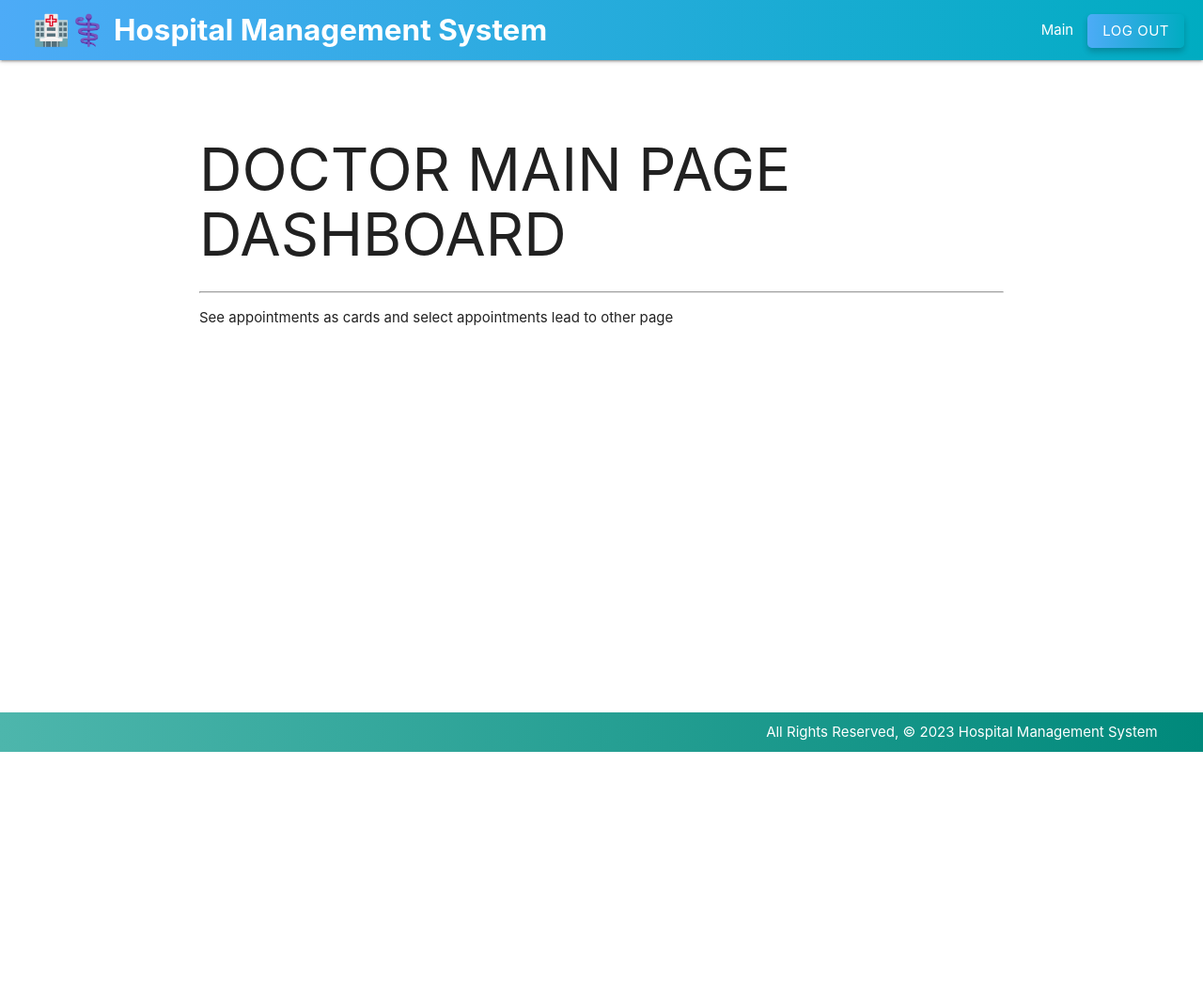
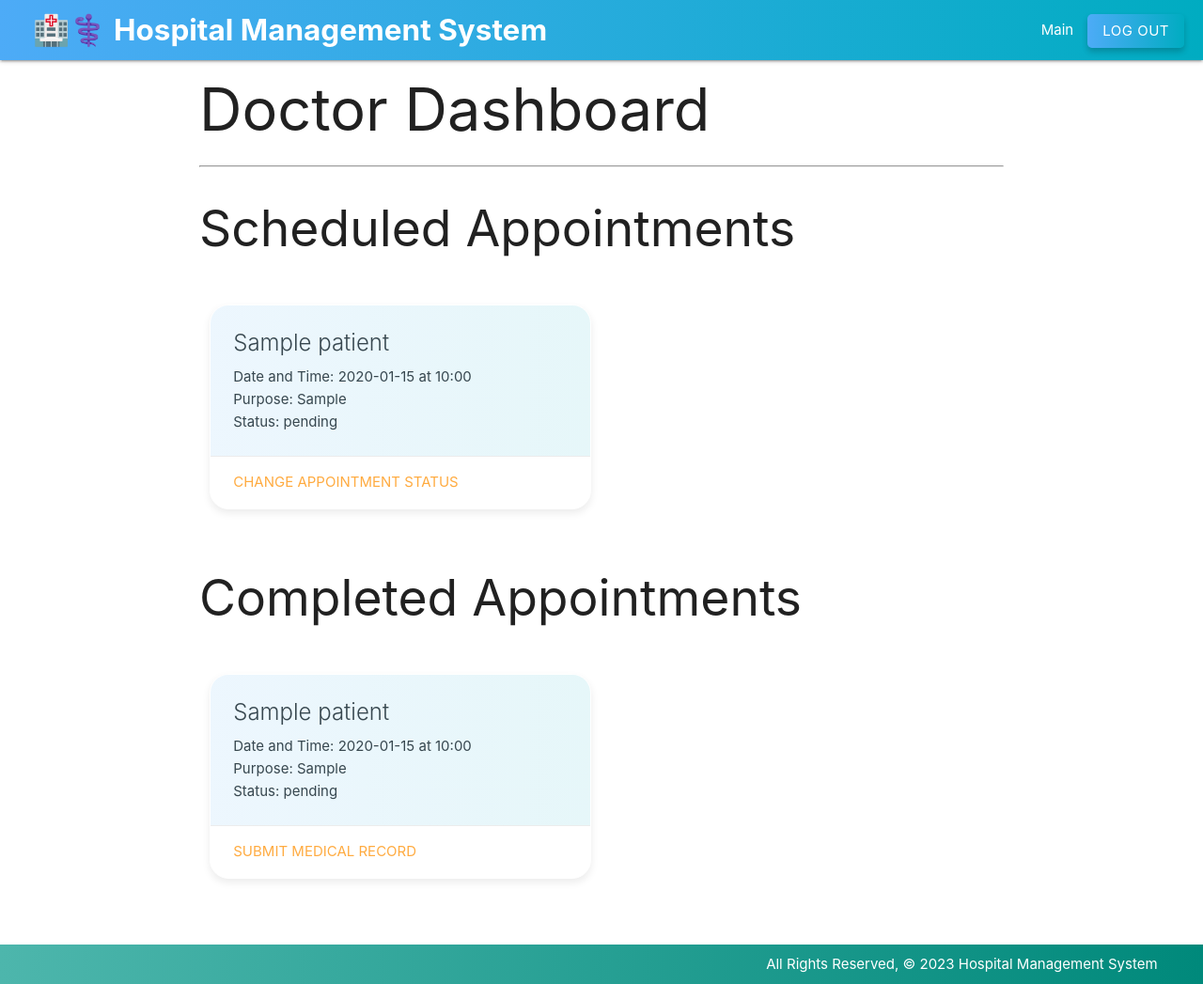
Before and after one commit to PyConqueror/Hospital-Management-System, a Django app: template main_app/templates/doctor/index.html in a window 1280 px wide. Shown: the whole page at 94% size. Before the commit the page ends 800 px from the top, so only its background shows below. Run offline with Django 5.2, Linux system fonts and the light colour scheme; the template is opened without the code that fills it: values that come from a table or form of the project are taken from there, others are empty; tables that the repository leaves empty hold one stand-in row (values such as "Sample post").

Commit message:
add new forms to update appointment status and add medical record

```diff
--- a/main_app/templates/doctor/index.html
+++ b/main_app/templates/doctor/index.html
@@ -1,11 +1,53 @@
 {% extends 'doctor/base.html' %}
 {% block content %}
 
-<h1>DOCTOR MAIN PAGE DASHBOARD</h1>
+<h1>Doctor Dashboard</h1>
 <hr>
 
-<p>See appointments as cards and select appointments lead to other page</p>
-<p></p>
+<div class="row">
+  <h2>Scheduled Appointments</h2>
+  {% for appointment in scheduled_appointments %}
+    <div class="col s12 m6">
+      <div class="card">
+        <div class="card-content">
+          <span class="card-title">{{ appointment.patient.name}}</span>
+          {% if appointment.date and appointment.time %}
+            <p>Date and Time: {{ appointment.date|date:"Y-m-d" }} at {{ appointment.time|time:"H:i" }}</p>
+          {% endif %}
+          <p>Purpose: {{ appointment.purpose }}</p>
+          <p>Status: {{ appointment.status }}</p>
+        </div>
+        <div class="card-action">
+          <a href="{% url 'doctor_appointment_edit' appointment.pk %}">Change Appointment Status</a>
+        </div>
+      </div>
+    </div>
+  {% empty %}
+    <p>No scheduled appointments.</p>
+  {% endfor %}
+</div>
 
+<div class="row">
+    <h2>Completed Appointments</h2>
+    {% for appointment in completed_appointments %}
+      <div class="col s12 m6">
+        <div class="card">
+          <div class="card-content">
+            <span class="card-title">{{ appointment.patient.name }}</span>
+            {% if appointment.date and appointment.time %}
+              <p>Date and Time: {{ appointment.date|date:"Y-m-d" }} at {{ appointment.time|time:"H:i" }}</p>
+            {% endif %}
+            <p>Purpose: {{ appointment.purpose }}</p>
+            <p>Status: {{ appointment.status }}</p>
+          </div>
+          <div class="card-action">
+            <a href="{% url 'medical_record_create' appointment.pk %}">Submit Medical Record</a>
+          </div>
+        </div>
+      </div>
+    {% empty %}
+      <p>No completed appointments.</p>
+    {% endfor %}
+  </div>
 
 {% endblock %}
```
Also changed, not shown: main_app/templates/appointments/doctor_appointment_edit_form.html (added, +14 -0 lines), main_app/templates/doctor/new_medical_record_form.html (added, +10 -0 lines).
